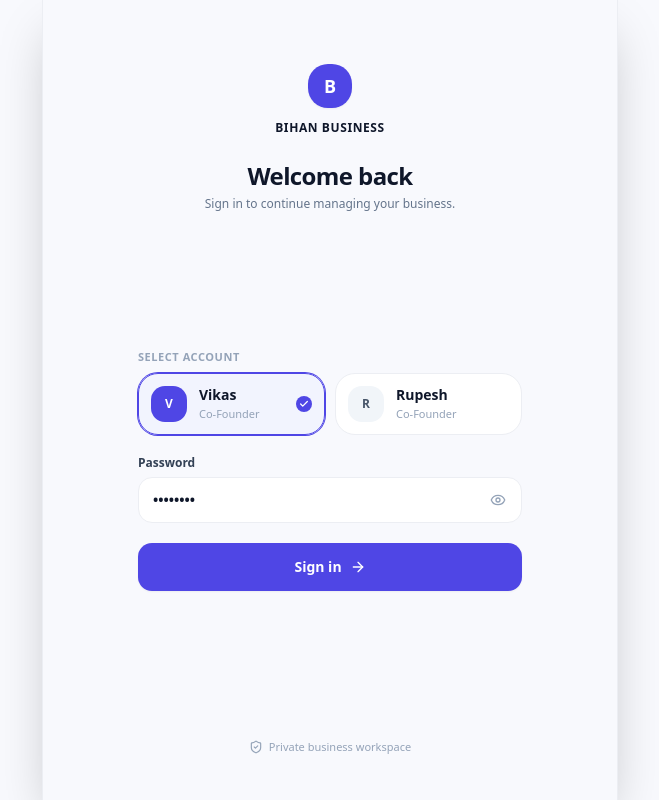
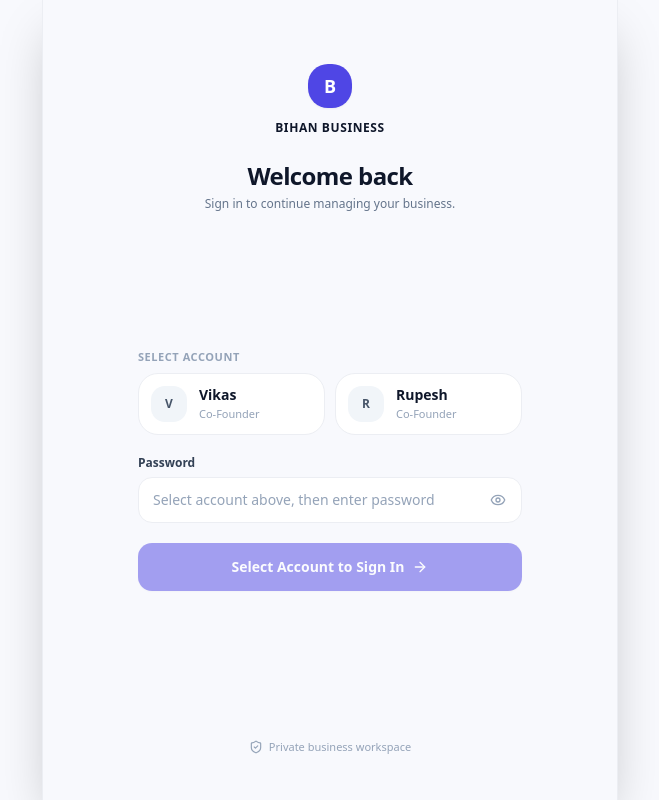
Before and after one commit to VkasKaushik/bihanbusiness, a Next.js app: page /login in a window 1280 px wide. Shown: the whole page, without its empty margins (310-969 px from the left). Built offline with nearby package versions, Linux system fonts and the light colour scheme.

Commit message:
feat(auth): require account selection and manual password entry without prefill

```diff
--- a/src/app/(auth)/login/page.tsx
+++ b/src/app/(auth)/login/page.tsx
@@ -6,14 +6,20 @@ import { ArrowRight, ShieldCheck, Check, Eye, EyeOff, AlertCircle } from 'lucide
 
 export default function LoginPage() {
   const router = useRouter();
-  const [selectedFounder, setSelectedFounder] = useState<'vikas' | 'rupesh'>('vikas');
-  const [password, setPassword] = useState('bihan123');
+  const [selectedFounder, setSelectedFounder] = useState<'vikas' | 'rupesh' | null>(null);
+  const [password, setPassword] = useState('');
   const [showPassword, setShowPassword] = useState(false);
   const [loading, setLoading] = useState(false);
   const [error, setError] = useState('');
 
   const handleLogin = async (e?: React.FormEvent) => {
     if (e) e.preventDefault();
+
+    if (!selectedFounder) {
+      setError('Please select your account first');
+      return;
+    }
+
     if (!password) {
       setError('Please enter your password');
       return;
@@ -152,8 +158,12 @@ export default function LoginPage() {
                 type={showPassword ? 'text' : 'password'}
                 value={password}
                 onChange={(e) => setPassword(e.target.value)}
-                placeholder="Enter password"
-                className="w-full bg-white border border-[#ECEEF3] focus:border-indigo-600 rounded-xl px-3.5 py-3 pr-10 text-sm font-semibold text-slate-900 focus:outline-none transition-all shadow-xs"
+                placeholder={
+                  selectedFounder
+                    ? `Enter password for ${selectedFounder === 'vikas' ? 'Vikas' : 'Rupesh'}`
+                    : 'Select account above, then enter password'
+                }
+                className="w-full bg-white border border-[#ECEEF3] focus:border-indigo-600 rounded-xl px-3.5 py-3 pr-10 text-sm font-semibold text-slate-900 focus:outline-none transition-all shadow-xs placeholder:text-slate-400 placeholder:font-normal"
                 required
               />
               <button
@@ -182,14 +192,18 @@ export default function LoginPage() {
           {/* 3. PRIMARY SIGN IN BUTTON */}
           <button
             type="submit"
-            disabled={loading}
+            disabled={loading || !selectedFounder || !password}
             className="w-full py-3.5 rounded-xl bg-indigo-600 hover:bg-indigo-700 active:scale-98 disabled:opacity-50 text-white font-bold text-sm flex items-center justify-center gap-2 shadow-sm transition-all"
           >
             {loading ? (
               <span className="inline-block animate-pulse">Signing in...</span>
             ) : (
               <>
-                <span>Sign in</span>
+                <span>
+                  {selectedFounder
+                    ? `Sign in as ${selectedFounder === 'vikas' ? 'Vikas' : 'Rupesh'}`
+                    : 'Select Account to Sign In'}
+                </span>
                 <ArrowRight className="w-4 h-4" />
               </>
             )}
```
Also changed, not shown: prisma/seed.ts (+10 -5 lines).
